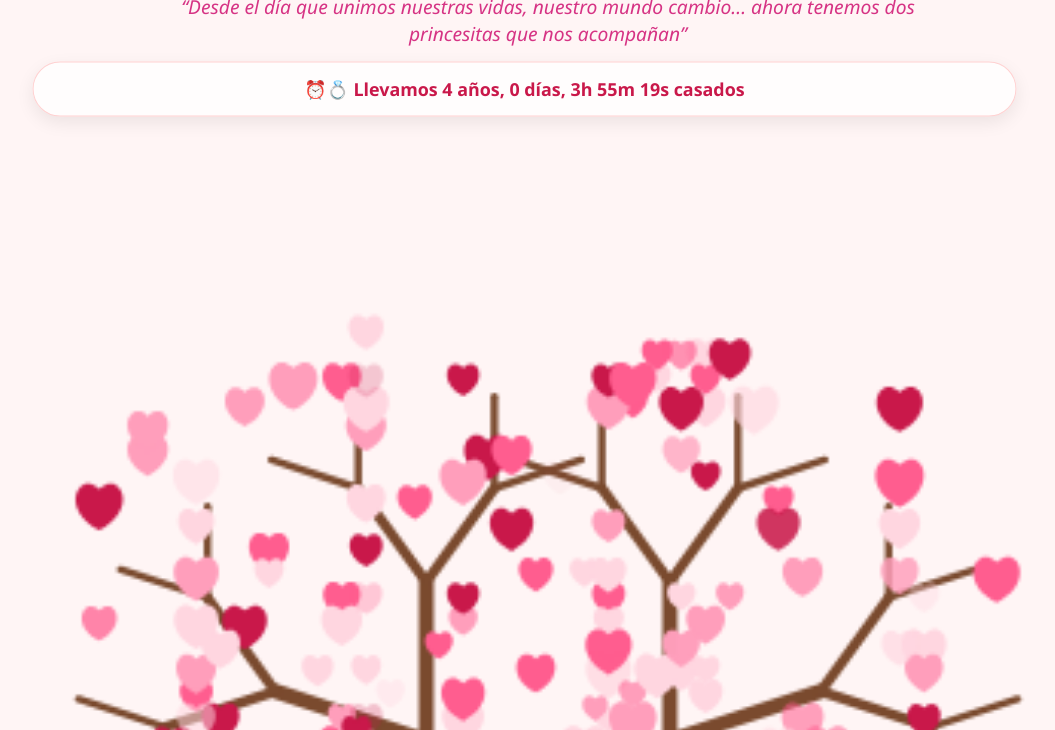
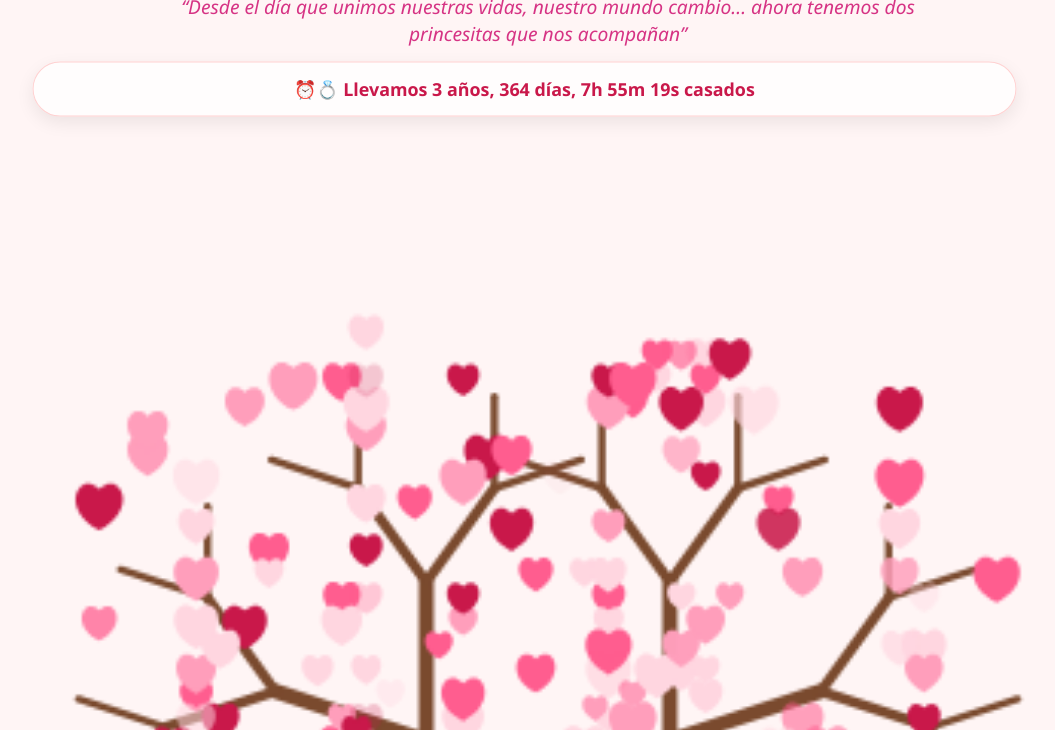
Before and after one commit to oscarloayza/Family, a plain HTML site: page index.html in a window 1280 px wide. Shown: the part 70-800 px from the top of the page, without its empty margins (92-1147 px from the left). Drawn offline with Linux system fonts and the light colour scheme.

Commit message:
Actualizar index.html

```diff
--- a/index.html
+++ b/index.html
@@ -469,15 +469,41 @@ drawName("Paula", babyX, nameY);
 /* ======================================================
    CONTADOR EN TIEMPO REAL (ROMÁNTICO)
 ====================================================== */
-const inicio = new Date("2022-02-22T19:00:00-04:00");
-const contadorEl = document.getElementById("counter");
+
+
+  const contadorEl = document.getElementById("counter");
 
 function actualizarContador() {
   const ahora = new Date();
-  let diff = Math.floor((ahora - inicio) / 1000);
+  const inicio = new Date(2022, 1, 22, 19, 0, 0); // 22 Feb 2022 7pm
 
-  const años = Math.floor(diff / (365 * 24 * 3600));
-  diff -= años * 365 * 24 * 3600;
+  let años = ahora.getFullYear() - inicio.getFullYear();
+
+  // Crear aniversario de este año
+  let aniversario = new Date(
+    ahora.getFullYear(),
+    inicio.getMonth(),
+    inicio.getDate(),
+    inicio.getHours(),
+    inicio.getMinutes(),
+    inicio.getSeconds()
+  );
+
+  // Si aún no llegó el aniversario exacto
+  if (ahora < aniversario) {
+    años--;
+    aniversario = new Date(
+      ahora.getFullYear() - 1,
+      inicio.getMonth(),
+      inicio.getDate(),
+      inicio.getHours(),
+      inicio.getMinutes(),
+      inicio.getSeconds()
+    );
+  }
+
+  // Diferencia desde el último aniversario real
+  let diff = Math.floor((ahora - aniversario) / 1000);
 
   const dias = Math.floor(diff / (24 * 3600));
   diff -= dias * 24 * 3600;
@@ -498,8 +524,6 @@ function actualizarContador() {
 
 setInterval(actualizarContador, 1000);
 actualizarContador();
-
-
 
 
 
```
